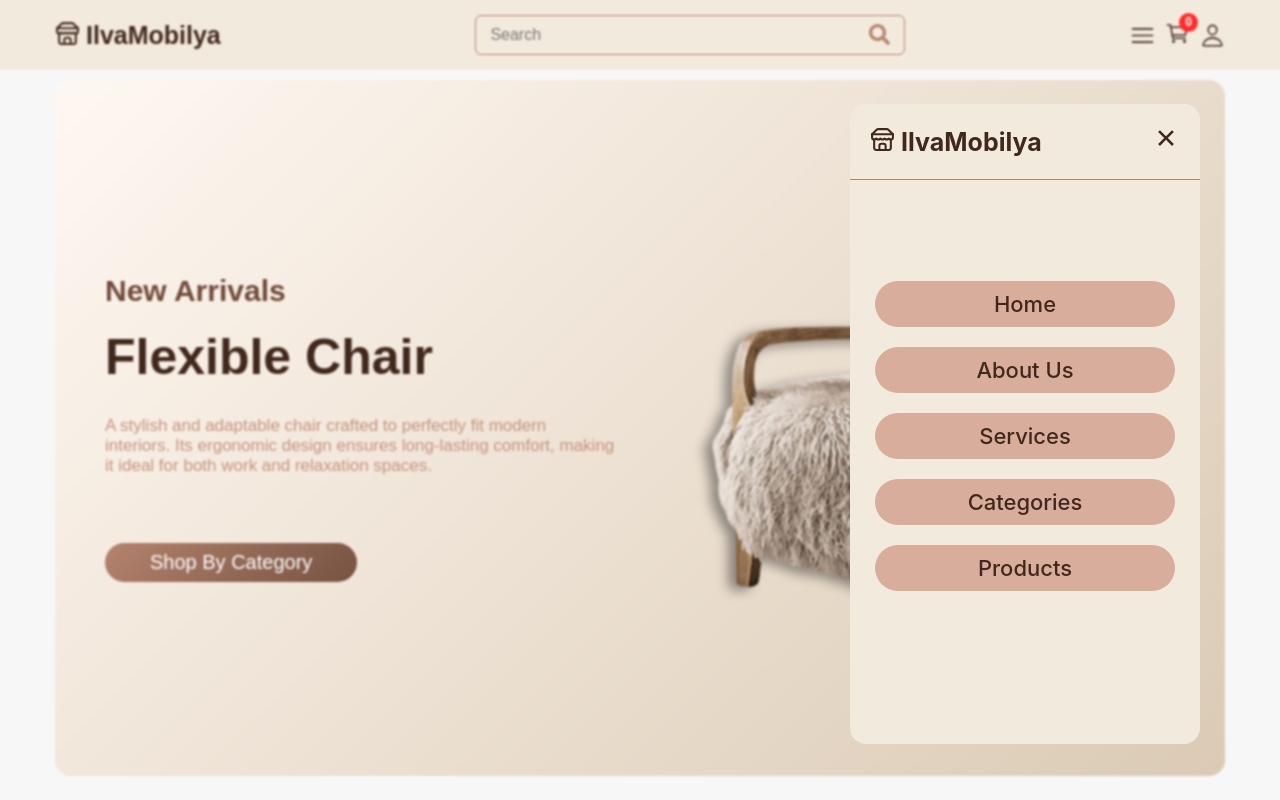
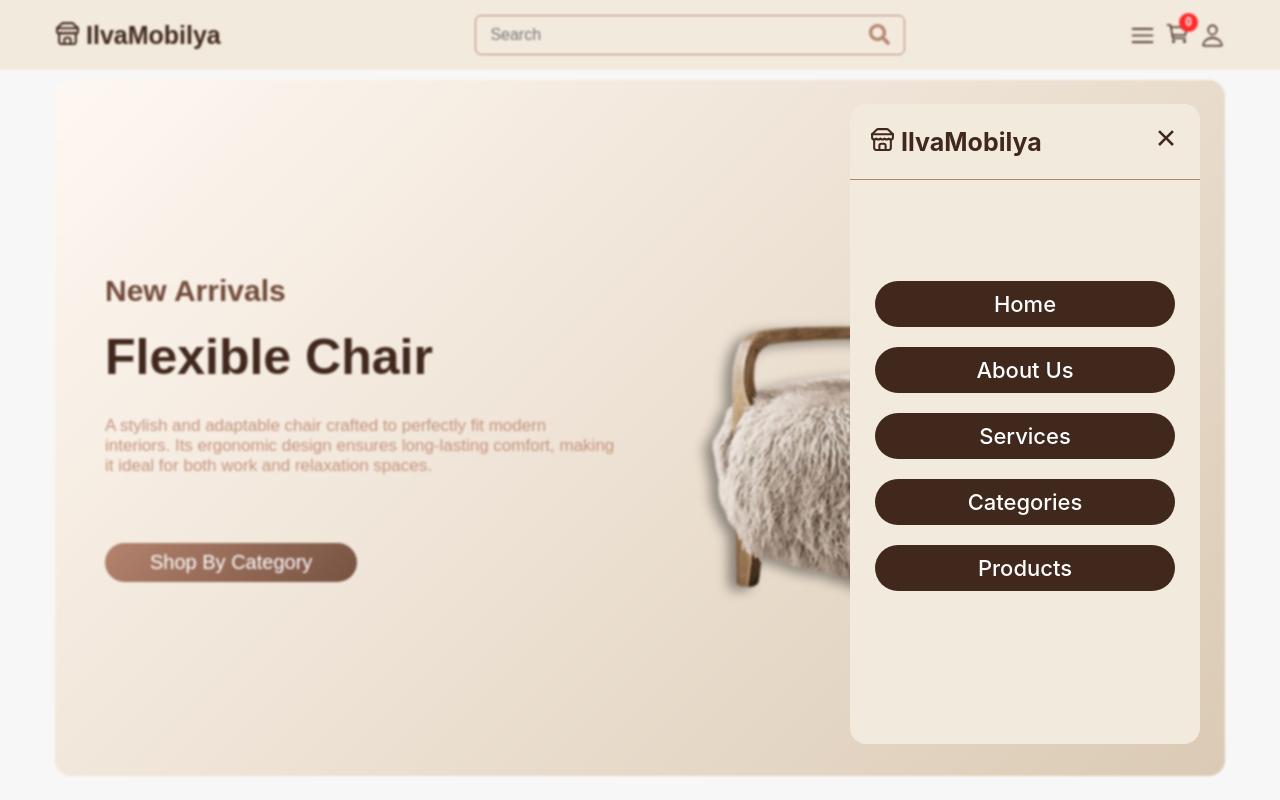
Before and after one commit to AdamKhelladi/ilvamobilya-store, a React (Create React App) app: page / in a window 1280 px wide. Both pictures are taken after a click on the icon 1142 px from the left and 35 px from the top of the page. Shown: the top 800 px of the page. Built offline with nearby package versions, Linux system fonts and the light colour scheme.

Commit message:
Add styles to Menu component

```diff
--- a/src/components/Navbar/Navbar.css
+++ b/src/components/Navbar/Navbar.css
@@ -99,7 +99,7 @@
   height: 100%;
   top: 0;
   position: absolute;
-  background: linear-gradient(135deg, #493927a4);
+  background: linear-gradient(135deg, #1d1205a4);
   backdrop-filter: blur(1px);
   -webkit-backdrop-filter: blur(1px);
 }
@@ -155,11 +155,11 @@
 }
 
 .menu .menu-links a {
-  color: var(--text-primary);
   text-decoration: none;
   font-size: 22px;
   font-weight: 500;
-  background-color: #d8ad9b;
+  background-color: var(--text-primary);
+  color: #fff;
   padding: 10px;
   width: 80%;
   text-align: center;
@@ -168,7 +168,7 @@
   transition: 0.3s;
 }
 .menu .menu-links a:hover {
-  background-color: var(--border-color);
+  background-color: var(--text-secondary);
 }
 
 /* Media */
```
